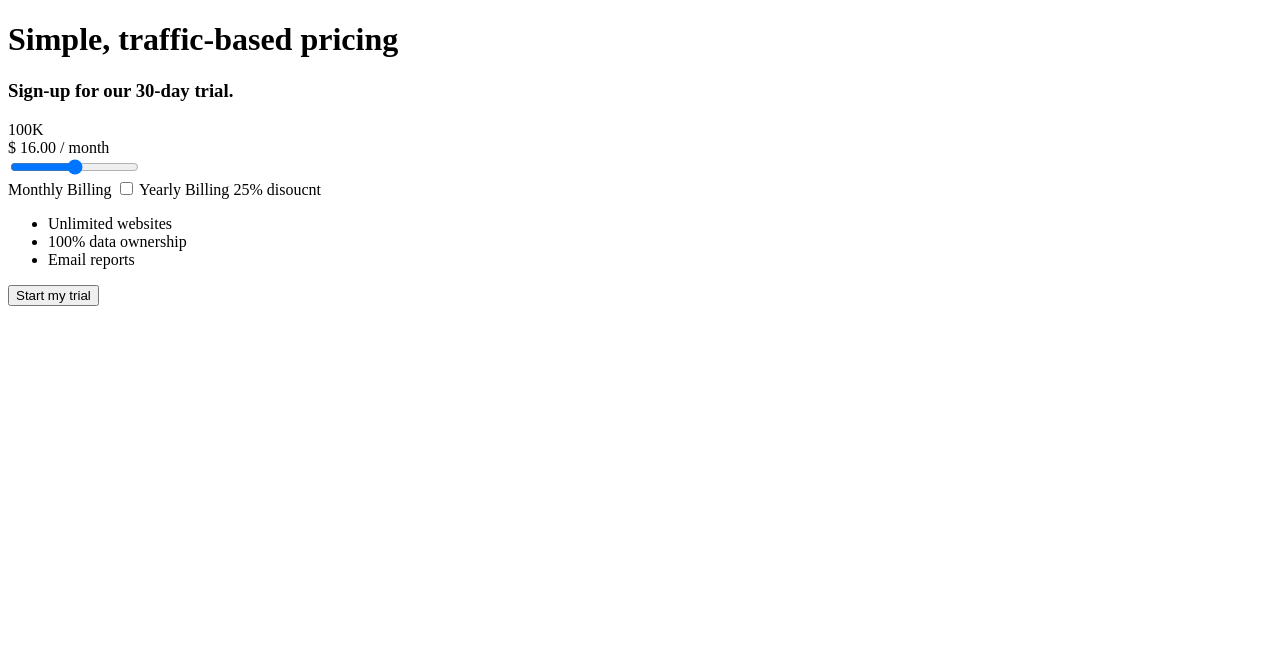
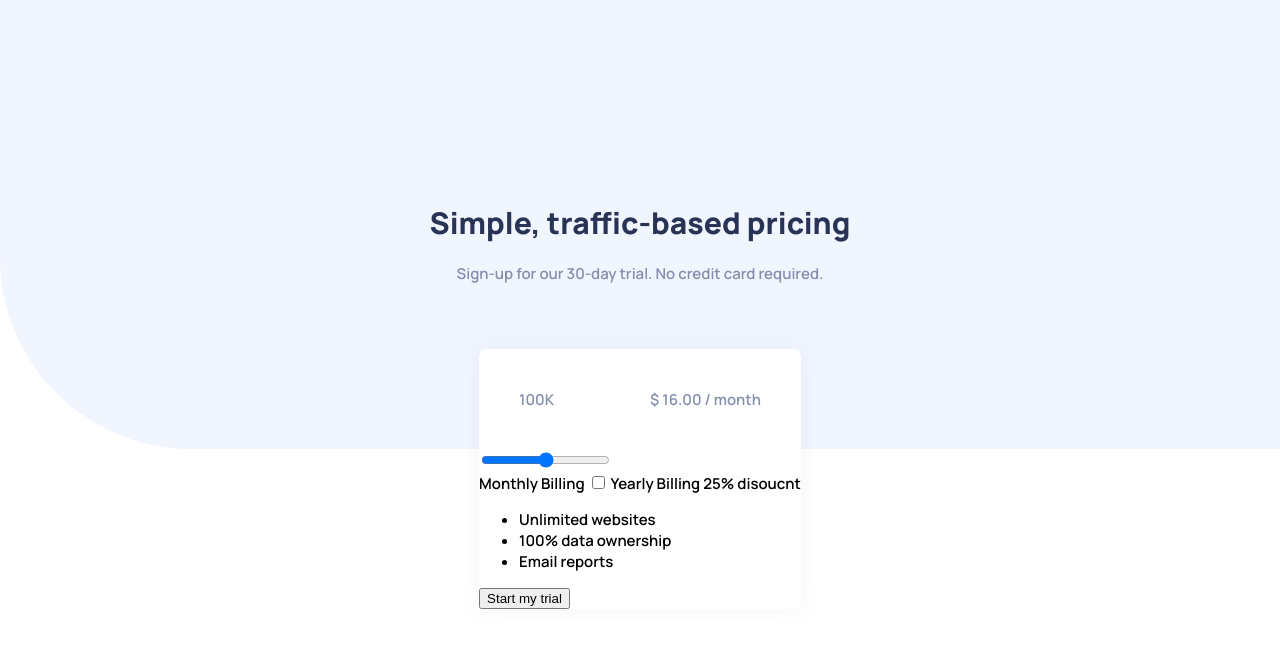
Before and after one commit to aymanxdev/interactive-pricing-component, a plain HTML site: page index.html in a window 1280 px wide. Drawn offline with Linux system fonts and the light colour scheme.

Commit message:
style the header and background

```diff
--- a/index.html
+++ b/index.html
@@ -5,15 +5,19 @@
     <meta charset="UTF-8">
     <meta http-equiv="X-UA-Compatible" content="IE=edge">
     <meta name="viewport" content="width=device-width, initial-scale=1.0">
+    <link rel="stylesheet" href="./public/styles/pricing.css">
+    <link rel="preconnect" href="https://fonts.gstatic.com">
+    <link href="https://fonts.googleapis.com/css2?family=Manrope:wght@600;800&display=swap" rel="stylesheet">
     <title>Interactive Pricing Component</title>
 </head>
 
 <body>
+    <div class="title-wrapper">
+        <h1>Simple, traffic-based pricing</h1>
+        <p>Sign-up for our 30-day trial. No credit card required.</p>
+    </div>
     <div class="container">
-        <div class="title-wrapper">
-            <h1>Simple, traffic-based pricing</h1>
-            <h3>Sign-up for our 30-day trial.</h3>
-        </div>
+
         <div class="pricing-wrapper">
             <div class="left">
                 <span id="pageviews">pageviews</span>
--- a/public/styles/pricing.css
+++ b/public/styles/pricing.css
@@ -0,0 +1,76 @@
+:root {
+  /* primary */
+
+  --soft-cyan: hsl(174, 77%, 80%);
+  --strong-cyan: hsl(174, 86%, 45%);
+  --light-grayish-red: hsl(14, 92%, 95%);
+  --discount: hsl(15, 100%, 70%);
+  --pale-blue: hsl(226, 100%, 87%);
+
+  /* Neutral */
+  --white: hsl(0, 0%, 100%);
+  --very-pale-blue: hsl(230, 100%, 99%);
+  --light-grayish-blue: hsl(224, 65%, 95%);
+  --light-grayish-bluish: hsl(223, 50%, 87%);
+  --grayish-blue: hsl(225, 20%, 60%);
+  --dark-desaturated-blue: hsl(227, 35%, 25%);
+}
+
+body {
+  margin: 0;
+  padding: 0;
+  font-size: 100%;
+  height: 100vh;
+  min-height: 100%;
+  font-family: "Manrope", sans-serif;
+  font-size: 15px;
+  display: flex;
+  flex-direction: column;
+  justify-content: center;
+  align-items: center;
+  background: url("../images/bg-pattern.svg") top left no-repeat;
+  background-size: auto;
+  position: relative;
+}
+body:after {
+  content: "";
+  position: absolute;
+  top: 0;
+  left: 1440px;
+  height: 449px;
+  width: calc(100vw - 1440px);
+  background-color: hsl(222, 87%, 97%);
+}
+.title-wrapper {
+  background-image: url(../images/pattern-circles.svg) center no-repeat;
+  background-size: auto;
+}
+.title-wrapper h1 {
+  color: var(--dark-desaturated-blue);
+}
+.title-wrapper p {
+  font-size: 15px;
+  color: var(--grayish-blue);
+  text-align: center;
+}
+
+.container {
+  position: relative;
+  margin: 50px 0 10px;
+  background-color: var(--white);
+  /* width: 540px;
+  height: 400px; */
+  box-shadow: 0px 0px 20px 0px rgb(133, 143, 173, 0.1);
+  border-radius: 8px;
+}
+.pricing-wrapper {
+  padding: 40px;
+  display: flex;
+  align-items: center;
+  justify-content: space-between;
+  color: var(--grayish-blue);
+  font-weight: 600;
+}
+
+.left {
+}
```
Also changed, not shown: public/images/bg-pattern.svg (added), public/images/favicon-32x32.png (added), public/images/icon-check.svg (added), public/images/icon-slider.svg (added), public/images/pattern-circles.svg (added), 2 other files.
